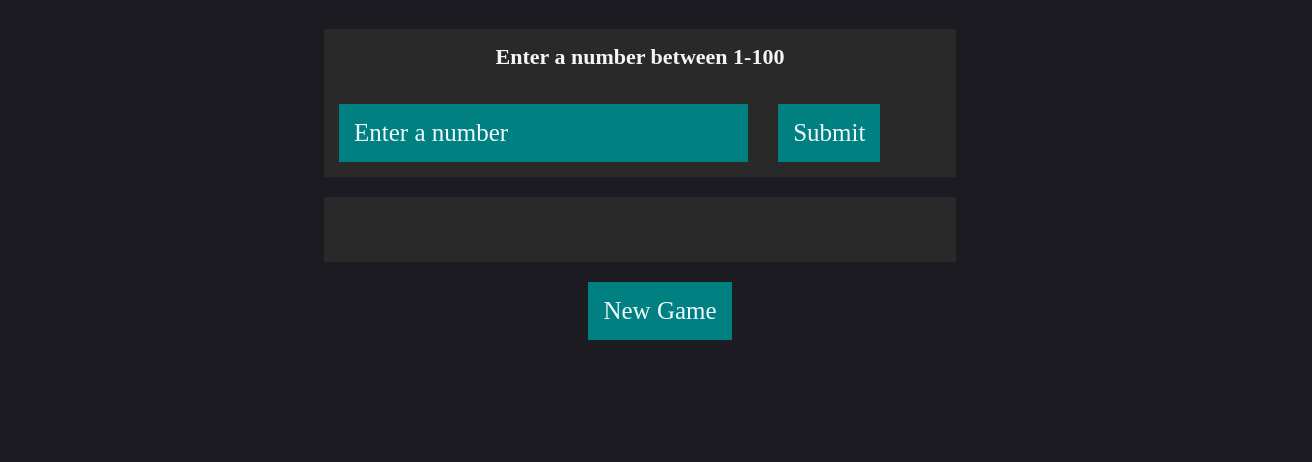
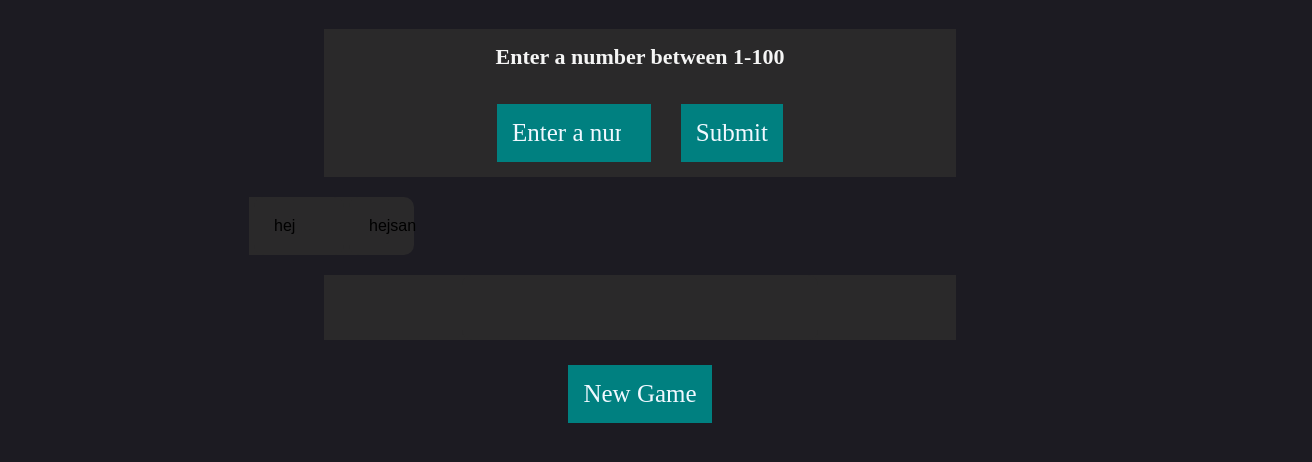
Before and after one commit to MyLilja/GuessNr_JavaScript_exercise, a plain HTML site: page index.html in a window 1280 px wide. Shown: the part 150-612 px from the top of the page, 1312 px wide, since content can reach past the window. Drawn offline with Linux system fonts and the light colour scheme.

Commit message:
Started styling of game mode

```diff
--- a/index.html
+++ b/index.html
@@ -22,14 +22,24 @@
 
             </div>
         </section>
-        <div class="container" style="margin-top: 20px;">
-            <form class="form" style="height: 25px">
-                <p class="textField" id="info"></p>
-            </form>
+        <section style="padding: 0; margin: 0px;">
+            <div class="row">
+            <div class="block" style="margin-top: 20px; max-width: 100px; max-height: 100px; display: inline-block;">
+                <p class="textBox" id="guesses">hej</p>
+            </div>
+                <div class="block" style="margin-top: 20px; max-width: 50px; display: inline-block;">
+                    <p class="textBox" id="limit">hejsan</p>
+
+                </div>
         </div>
-        <section style="padding: 20px;">
-
-            <button style="font-size: 25px; margin: auto; display: block;" class="button" onClick="newGame()">New Game</button>
         </section>
+        <section style="padding: 0; margin: 0px;">
+            <div class="container" style="margin-top: 20px;">
+                <form class="form" style="height: 25px">
+                    <p class="textField" id="info"></p>
+                </form>
+            </div>
+            <button style="font-size: 25px; margin: 25px auto; display: block;" class="button" onClick="newGame()">New Game</button>
+            </section>
     </body>
 </html>
--- a/main.css
+++ b/main.css
@@ -27,7 +27,19 @@ section {
     margin: auto;
 }
 
-.form, textBox {
+.row {
+    width: 50%;
+    display: flex;
+    flex-direction: row;
+    justify-content: center;
+}
+
+.block {
+    width: 100px;
+    background-color: rgb(42, 41, 42);
+}
+
+.form, .textBox {
     width: 50%;
     background-color: rgb(42, 41, 42);
     margin: 0 auto;
@@ -36,7 +48,7 @@ section {
 }
 
 .inputContainer {
-    width: 100%;
+    width: 50%;
     margin: 0 auto;
     display: flex;
 }
--- a/main.js
+++ b/main.js
@@ -1,27 +1,24 @@
 var randNumber = Math.floor(Math.random() * 100) + 1;
-
-console.log(randNumber);
+var guessLimit = 7;
 
 function guessingNumber() {
     var guess = document.getElementById("guessedNumber").value;
     document.getElementById("guessedNumber").value = "";
 
-
-    console.log(guess);
-
     if(guess > randNumber){
         document.getElementById("info").innerHTML = "You need to go lower!"
+        guessLimit--;
     }else if (guess < randNumber){
         document.getElementById("info").innerHTML = "You need to go higher!"
+        guessLimit--;
     } else {
         document.getElementById("info").innerHTML = "DING DING DING! You win!"
     }
-
-    guess.value = 0;
+    document.getElementById("guesses").value = guess;
 }
 
 function newGame(){
     randNumber = Math.floor(Math.random() * 100) + 1;
-    console.log(randNumber);
     document.getElementById("info").innerHTML = "";
+    guessLimit = 7;
 }
```
